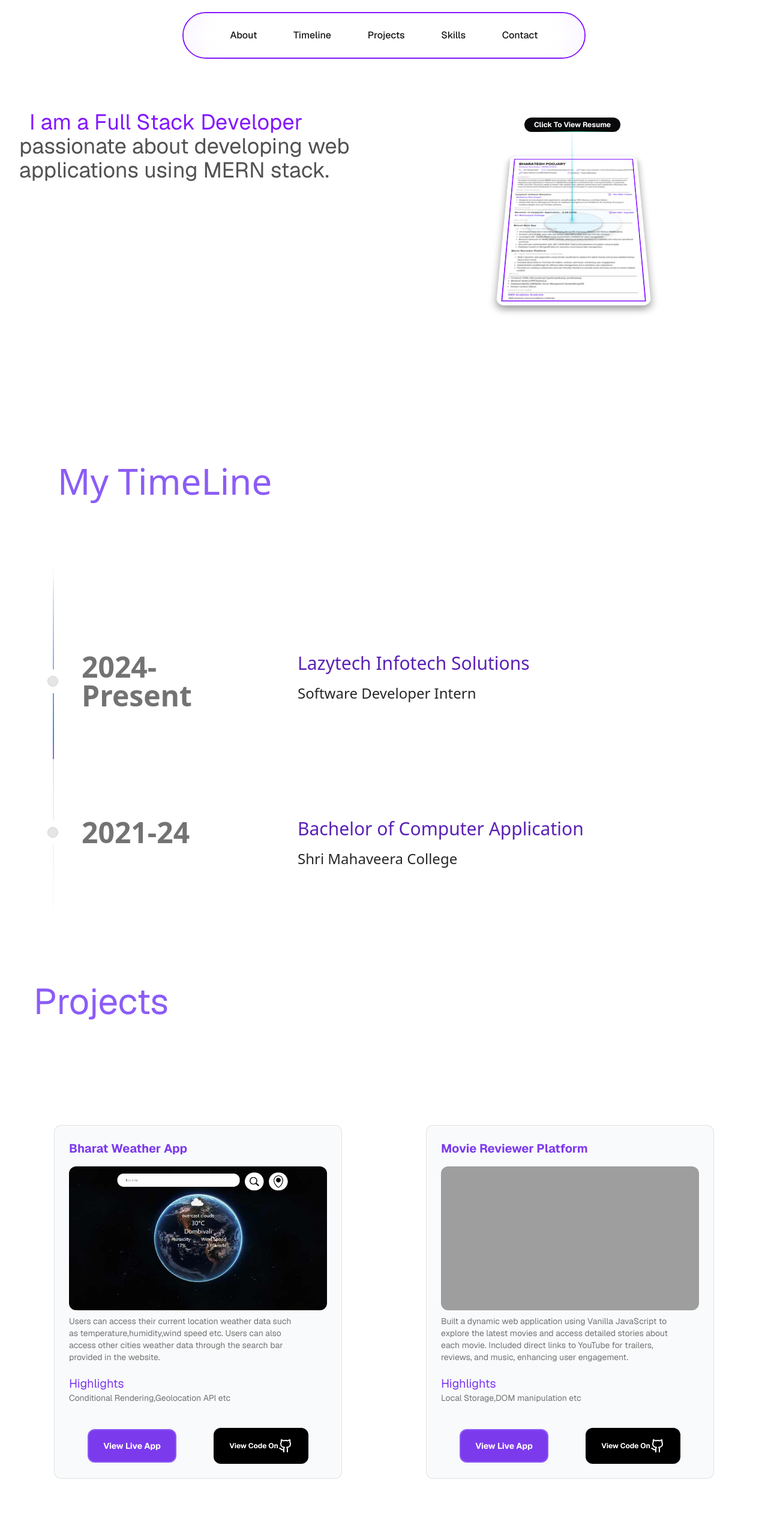
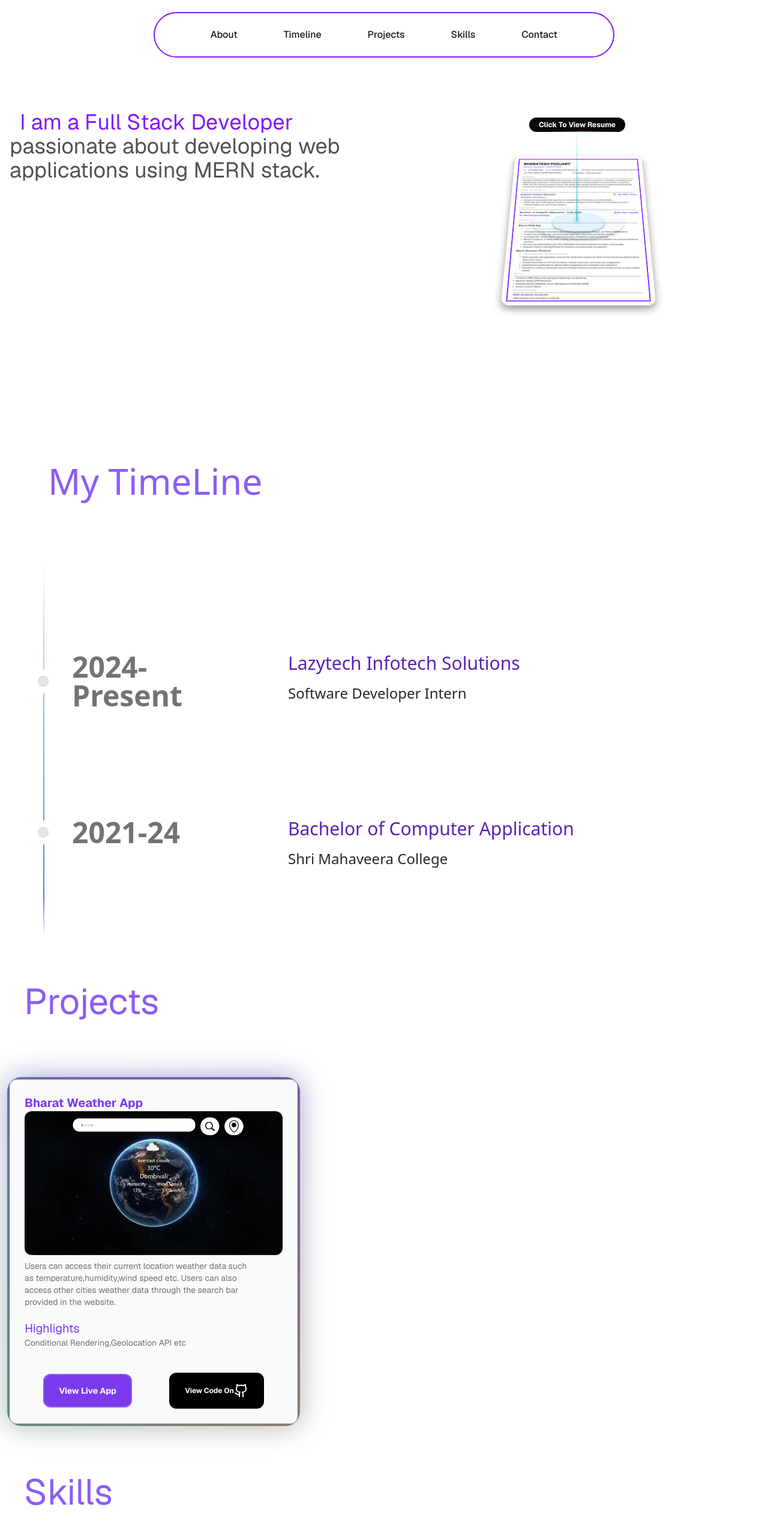
Before and after one commit to BharateshPoojary/portfolio, a Next.js app: page / in a window 1280 px wide. Shown: the top 2538 px of the page at 60% size. Built offline with nearby package versions, Linux system fonts and the light colour scheme; grey boxes are pictures that could not be loaded.

Commit message:
cards in PRogress

```diff
--- a/src/app/layout.tsx
+++ b/src/app/layout.tsx
@@ -27,7 +27,7 @@ export default function RootLayout({
         content="width=device-width, initial-scale=1.0"
       ></meta>
       <body
-        className={`${geistSans.variable} ${geistMono.variable} antialiased`}
+        className={`${geistSans.variable} ${geistMono.variable} antialiased `}
         suppressHydrationWarning
       >
         {children}
--- a/src/app/page.tsx
+++ b/src/app/page.tsx
@@ -5,7 +5,7 @@ import React from "react";
 
 export default function Home() {
   return (
-    <div className="md:py-5 md:px-4 font-[family-name:var(--font-geist-sans)]">
+    <div className="md:py-5  font-[family-name:var(--font-geist-sans)] max-w-full w-full overflow-x-hidden">
       <MainLayout />
     </div>
   );
--- /dev/null
+++ b/src/components/layout/GradientCards.tsx
@@ -0,0 +1,66 @@
+"use client";
+import React from "react";
+import { BackgroundGradient } from "../ui/background-gradient";
+import Image from "next/image";
+import Link from "next/link";
+import { Github } from "lucide-react";
+const GradientCards = () => {
+  return (
+    <div>
+      <div className="max-w-7xl mx-auto py-20 px-4 md:px-8 lg:px-10">
+        <h2 className="text-4xl md:text-6xl mb-4 text-violet-500 dark:text-white max-w-4xl">
+          Projects
+        </h2>
+      </div>
+      <div className="grid  [@media_(min-width:1534px)]:grid-cols-3  [@media_(min-width:1016px)]:grid-cols-2 grid-cols-1   gap-4 px-3">
+        <BackgroundGradient className="rounded-[22px] w-fit">
+          <div>
+            <div className="bg-gray-50    dark:hover:shadow-2xl dark:hover:shadow-emerald-500/[0.1] dark:bg-black dark:border-white/[0.2] border-black/[0.1] w-auto sm:w-[30rem] h-auto rounded-xl p-6 border  ">
+              <div className="text-xl font-bold text-violet-600 dark:text-white">
+                Bharat Weather App
+              </div>
+
+              <Image
+                src="/weather-app.png"
+                height="1000"
+                width="1000"
+                className="h-60 w-full object-cover rounded-xl group-hover/card:shadow-xl"
+                alt="weatherapp"
+              />
+
+              <div className="text-neutral-500 text-sm max-w-sm mt-2 dark:text-neutral-300">
+                Users can access their current location weather data such as
+                temperature,humidity,wind speed etc. Users can also access other
+                cities weather data through the search bar provided in the
+                website.
+                <br />
+                <br />
+                <span className="text-violet-600 text-xl ">Highlights</span>
+                <br />
+                Conditional Rendering,Geolocation API etc
+              </div>
+              <div className="flex justify-between items-center mt-10">
+                <Link
+                  href="https://bharatweatherapp.netlify.app/"
+                  target="__blank"
+                  className=" md:px-6 md:py-4  rounded-xl text-sm font-bold text-violet-500 md:text-white md:bg-violet-600 p-2 border-2 border-violet-500 mx-auto"
+                >
+                  View Live App
+                </Link>
+                <Link
+                  href="https://github.com/BharateshPoojary/weather"
+                  target="__blank"
+                  className=" flex justify-evenly items-center px-4 py-3 md:px-6 md:py-4  rounded-xl md:bg-black dark:bg-white text-black md:text-white text-xs font-bold p-2 border-2 border-black mx-auto"
+                >
+                  View Code On <Github />
+                </Link>
+              </div>
+            </div>
+          </div>
+        </BackgroundGradient>
+      </div>
+    </div>
+  );
+};
+
+export default GradientCards;
--- a/src/components/layout/MainLayout.tsx
+++ b/src/components/layout/MainLayout.tsx
@@ -1,17 +1,17 @@
 "use client";
-import React, { useEffect, useRef, useState } from "react";
+import React, { useEffect } from "react";
 import { FlipWords } from "@/components/ui/flip-words";
 import Navbar from "./Navbar";
 import { PinContainer } from "../ui/3d-pin";
-import { useInViewStore, useSidebarStore } from "@/store/sidebarStore";
+import { useInViewStore } from "@/store/sidebarStore";
 import TimeLine from "./TimeLine";
 import Card from "./Card";
 import { SkillsCard } from "./Skills-Card";
 import { useInView } from "react-intersection-observer";
+import GradientCards from "./GradientCards";
 export default function MainLayout() {
   const Resume: string = "/blurred-resume.png";
   const words = ["Hi,I am Bharatesh Poojary", " I am a Full Stack Developer"];
-  const { isSidebarOpen, closeSideBar } = useSidebarStore();
   const { setIsInView } = useInViewStore();
   const { ref: pinRef, inView } = useInView({
     threshold: 0.5,
@@ -20,28 +20,12 @@ export default function MainLayout() {
   useEffect(() => {
     setIsInView(inView);
   }, [inView]);
-  useEffect(() => {
-    if (isSidebarOpen) {
-      document.body.style.overflow = "hidden"; // Disable scrolling
-    } else {
-      document.body.style.overflow = "auto"; // Enable scrolling
-    }
-
-    // Cleanup on unmount or when sidebar state changes
-    return () => {
-      document.body.style.overflow = "auto"; // Ensure scrolling is enabled
-    };
-  }, [isSidebarOpen]);
 
   return (
     <>
       <Navbar />
-      {isSidebarOpen && (
-        <div className={`relative `}>
-          <div className="fixed inset-0  z-[90]" onClick={closeSideBar}></div>
-        </div>
-      )}
-      <div className="max-w-7xl mx-auto flex md:flex-row flex-col ">
+
+      <div className="max-w-7xl mx-auto flex md:flex-row flex-col max-[332px]:mt-[12vw] max-[293px]:mt-[20vw]">
         <div className="h-[28rem] flex flex-col justify-center items-center px-4 w-full">
           <div className="text-4xl  font-normal text-neutral-600 dark:text-neutral-400">
             <FlipWords words={words} />
@@ -67,7 +51,7 @@ export default function MainLayout() {
         </div>
       </div>
       <TimeLine />
-      <Card />
+      <GradientCards />
       <SkillsCard />
     </>
   );
--- a/src/components/layout/Navbar.tsx
+++ b/src/components/layout/Navbar.tsx
@@ -2,38 +2,13 @@
 import React from "react";
 import { Menu, MenuItem } from "../ui/navbar-menu";
 import { cn } from "@/lib/utils";
-import { AlignJustify } from "lucide-react";
-import { useSidebarStore } from "@/store/sidebarStore";
-import { Select, Options } from "../ui/mobile-nav";
-export interface itemType {
-  id: number;
-  item: string;
-}
+
 export default function Navbar({ className }: { className?: string }) {
-  const { isSidebarOpen, toggleSidebar } = useSidebarStore();
-  const Item: itemType[] = [
-    { id: 1, item: "About" },
-    { id: 2, item: "Timeline" },
-    { id: 3, item: "Projects" },
-    { id: 4, item: "Skills" },
-    { id: 5, item: "Contact" },
-  ];
   return (
     <>
       <div
         className={cn(
-          "fixed  inset-x-0 max-w-2xl mx-auto mt-5 z-50 rounded-full md:hidden block",
-          className
-        )}
-        style={{ border: "2px solid #8317FF" }}
-      >
-        <Select>
-          <Options items={Item} />
-        </Select>
-      </div>
-      <div
-        className={cn(
-          "fixed  inset-x-0 max-w-2xl mx-auto z-50 rounded-full md:block hidden",
+          "fixed  inset-x-0 max-w-3xl mx-auto z-50 rounded-full bg-white/30 backdrop-blur-lg my-5 md:mt-0 ",
           className
         )}
         style={{ border: "2px solid #8317FF" }}
--- /dev/null
+++ b/src/components/ui/background-gradient.tsx
@@ -0,0 +1,72 @@
+import { cn } from "@/lib/utils";
+import React from "react";
+import { motion } from "framer-motion";
+
+export const BackgroundGradient = ({
+  children,
+  className,
+  containerClassName,
+  animate = true,
+}: {
+  children?: React.ReactNode;
+  className?: string;
+  containerClassName?: string;
+  animate?: boolean;
+}) => {
+  const variants = {
+    initial: {
+      backgroundPosition: "0 50%",
+    },
+    animate: {
+      backgroundPosition: ["0, 50%", "100% 50%", "0 50%"],
+    },
+  };
+  return (
+    <div className={cn("relative p-[4px] group w-fit", containerClassName)}>
+      <motion.div
+        variants={animate ? variants : undefined}
+        initial={animate ? "initial" : undefined}
+        animate={animate ? "animate" : undefined}
+        transition={
+          animate
+            ? {
+                duration: 5,
+                repeat: Infinity,
+                repeatType: "reverse",
+              }
+            : undefined
+        }
+        style={{
+          backgroundSize: animate ? "400% 400%" : undefined,
+        }}
+        className={cn(
+          "absolute inset-0 rounded-3xl z-[1] opacity-60 group-hover:opacity-100 blur-xl  transition duration-500 will-change-transform",
+          " bg-[radial-gradient(circle_farthest-side_at_0_100%,#00ccb1,transparent),radial-gradient(circle_farthest-side_at_100%_0,#7b61ff,transparent),radial-gradient(circle_farthest-side_at_100%_100%,#ffc414,transparent),radial-gradient(circle_farthest-side_at_0_0,#1ca0fb,#141316)]"
+        )}
+      />
+      <motion.div
+        variants={animate ? variants : undefined}
+        initial={animate ? "initial" : undefined}
+        animate={animate ? "animate" : undefined}
+        transition={
+          animate
+            ? {
+                duration: 5,
+                repeat: Infinity,
+                repeatType: "reverse",
+              }
+            : undefined
+        }
+        style={{
+          backgroundSize: animate ? "400% 400%" : undefined,
+        }}
+        className={cn(
+          "absolute inset-0 rounded-3xl z-[1] will-change-transform",
+          "bg-[radial-gradient(circle_farthest-side_at_0_100%,#00ccb1,transparent),radial-gradient(circle_farthest-side_at_100%_0,#7b61ff,transparent),radial-gradient(circle_farthest-side_at_100%_100%,#ffc414,transparent),radial-gradient(circle_farthest-side_at_0_0,#1ca0fb,#141316)]"
+        )}
+      />
+
+      <div className={cn("relative z-10", className)}>{children}</div>
+    </div>
+  );
+};
--- a/src/components/ui/mobile-nav.tsx
+++ /dev/null
@@ -1,29 +0,0 @@
-"use client";
-import React from "react";
-import { motion } from "framer-motion";
-import { itemType } from "../layout/Navbar";
-interface OptionsProps {
-  items: itemType[]; //It expect items as props which should be  of itmeType[]
-}
-export const Options = ({ items }: OptionsProps) => {
-  return (
-    <select className="relative ">
-      {items.map((eachitem) => (
-        <motion.option
-          key={eachitem.id}
-          className="cursor-pointer  hover:text-violet-800 dark:text-white font-medium"
-        >
-          {eachitem.item}
-        </motion.option>
-      ))}
-    </select>
-  );
-};
-
-export const Select = ({ children }: { children: React.ReactNode }) => {
-  return (
-    <nav className="relative rounded-full border border-white/30 bg-white/30 backdrop-blur-lg shadow-input flex justify-evenly space-x-4 px-8 py-6 ">
-      {children}
-    </nav>
-  );
-};
--- a/src/components/ui/navbar-menu.tsx
+++ b/src/components/ui/navbar-menu.tsx
@@ -5,7 +5,7 @@ import { motion } from "framer-motion";
 export const MenuItem = ({ item }: { item: string }) => {
   return (
     <div className="relative ">
-      <motion.p className="cursor-pointer  hover:text-violet-800 dark:text-white font-medium">
+      <motion.p className="cursor-pointer  hover:text-violet-800 dark:text-white font-medium  max-[323px]:text-[3.5vw] max-[400px]:text-[4vw] text-md ">
         {item}
       </motion.p>
     </div>
@@ -14,7 +14,7 @@ export const MenuItem = ({ item }: { item: string }) => {
 
 export const Menu = ({ children }: { children: React.ReactNode }) => {
   return (
-    <nav className="relative rounded-full border border-white/30 bg-white/30 backdrop-blur-lg shadow-input flex justify-evenly space-x-4 px-8 py-6">
+    <nav className="relative rounded-full  shadow-input flex justify-evenly space-x-4 px-8 py-4  md:py-6 ">
       {children}
     </nav>
   );
--- a/src/store/sidebarStore.ts
+++ b/src/store/sidebarStore.ts
@@ -1,20 +1,9 @@
 import { create } from "zustand";
-interface SidebarState {
-  //This is a structure of the state
-  isSidebarOpen: boolean;
-  toggleSidebar: () => void;
-  closeSideBar: () => void;
-}
+
 interface InViewState {
   isInView: boolean;
   setIsInView: (val: boolean) => void;
 }
-export const useSidebarStore = create<SidebarState>((set) => ({
-  isSidebarOpen: false,
-  toggleSidebar: () =>
-    set((state) => ({ isSidebarOpen: !state.isSidebarOpen })),
-  closeSideBar: () => set(() => ({ isSidebarOpen: false })),
-})); //set is a function which is used to update the state here the callback function is returing object with the updated state
 export const useInViewStore = create<InViewState>((set) => ({
   isInView: false,
   setIsInView: (inViewValue) => set(() => ({ isInView: inViewValue })),
```
